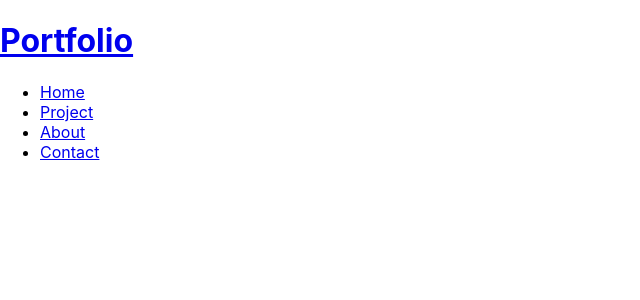
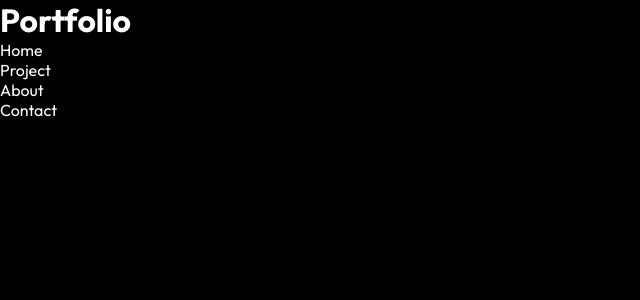
Before and after one commit to jcGrennan/react-portfolio-website, a React (Create React App) app: page / in a window 1280 px wide. Shown: the top 300 px of the page, without its empty margins (0-640 px from the left). Built offline with nearby package versions, Linux system fonts and the light colour scheme.

Commit message:
global styling

```diff
--- a/src/index.css
+++ b/src/index.css
@@ -1,13 +1,43 @@
-body {
+@import url('https://fonts.googleapis.com/css2?family=Outfit:wght@100;200;300;400;500;600;700;800;900&display=swap');
+
+* {
+  box-sizing: border-box;
   margin: 0;
-  font-family: -apple-system, BlinkMacSystemFont, 'Segoe UI', 'Roboto', 'Oxygen',
-    'Ubuntu', 'Cantarell', 'Fira Sans', 'Droid Sans', 'Helvetica Neue',
-    sans-serif;
-  -webkit-font-smoothing: antialiased;
-  -moz-osx-font-smoothing: grayscale;
+  padding: 0;
+  font-family: "Outfit", sans-serif;
 }
 
-code {
-  font-family: source-code-pro, Menlo, Monaco, Consolas, 'Courier New',
-    monospace;
+body {
+  background: #000;
 }
+
+h1, h4, p, a {
+  color: #fff;
+  text-decoration: none;
+}
+
+ul {
+  list-style-type: none;
+}
+
+.btn {
+  padding: 12px 32px;
+  font-size: 1rem;
+  text-transform: uppercase;
+  background: rgb(248, 217, 15);
+  color: #222;
+  border: 1px solid #fff;
+  font-weight: 600;
+  cursor: pointer;
+}
+
+.btn-light {
+  background: transparent;
+  color: #fff;
+}
+
+.btn:hover {
+  background: rgba(255, 255, 255, 0.2);
+  color: #fff;
+  transition: 0.3s;
+}
```
